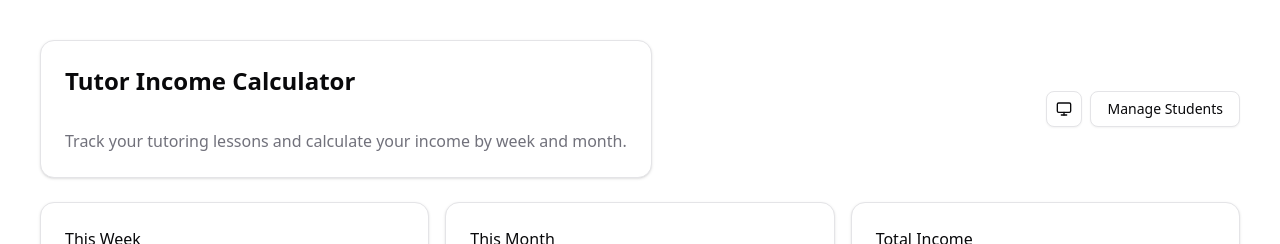
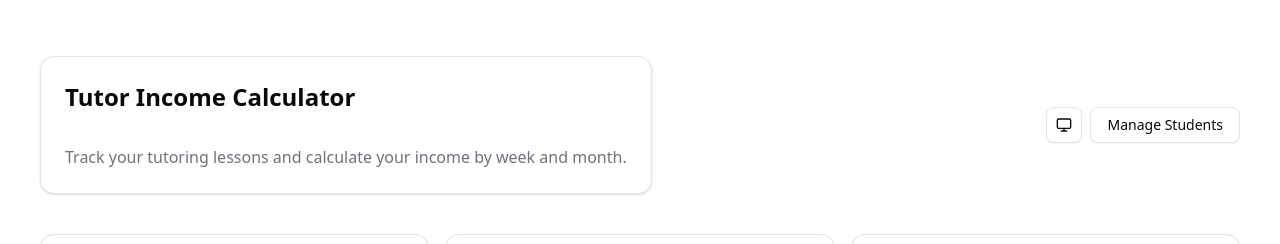
Before and after one commit to DmitriyCode0/tutor-app-next, a Next.js app: page / in a window 1280 px wide. Shown: the top 244 px of the page. Built offline with nearby package versions, Linux system fonts and the light colour scheme; no server answers.

Commit message:
Comment out backend

```diff
--- a/app/layout.tsx
+++ b/app/layout.tsx
@@ -2,7 +2,7 @@ import type { Metadata } from "next";
 import { Geist, Geist_Mono } from "next/font/google";
 import "./globals.css";
 import { ThemeProvider } from "@/lib/providers/theme-provider";
-import { AuthProvider } from "@/lib/providers/auth-provider";
+// import { AuthProvider } from "@/lib/providers/auth-provider";
 
 const geistSans = Geist({
   variable: "--font-geist-sans",
@@ -29,7 +29,7 @@ export default function RootLayout({
       <body
         className={`${geistSans.variable} ${geistMono.variable} antialiased`}
       >
-        <AuthProvider>
+        {/* <AuthProvider> */}
           <ThemeProvider
             attribute="class"
             defaultTheme="system"
@@ -38,7 +38,7 @@ export default function RootLayout({
           >
             {children}
           </ThemeProvider>
-        </AuthProvider>
+        {/* </AuthProvider> */}
       </body>
     </html>
   );
--- a/app/page.tsx
+++ b/app/page.tsx
@@ -53,7 +53,7 @@ export default function Home() {
   return (
     <main className="container mx-auto p-4 md:p-10 space-y-6">
       <div className="flex items-center justify-between">
-        <Card>
+        <Card className="mb-4 mt-4 mr-4">
           <CardHeader>
             <CardTitle className="text-2xl">Tutor Income Calculator</CardTitle>
           </CardHeader>
```
